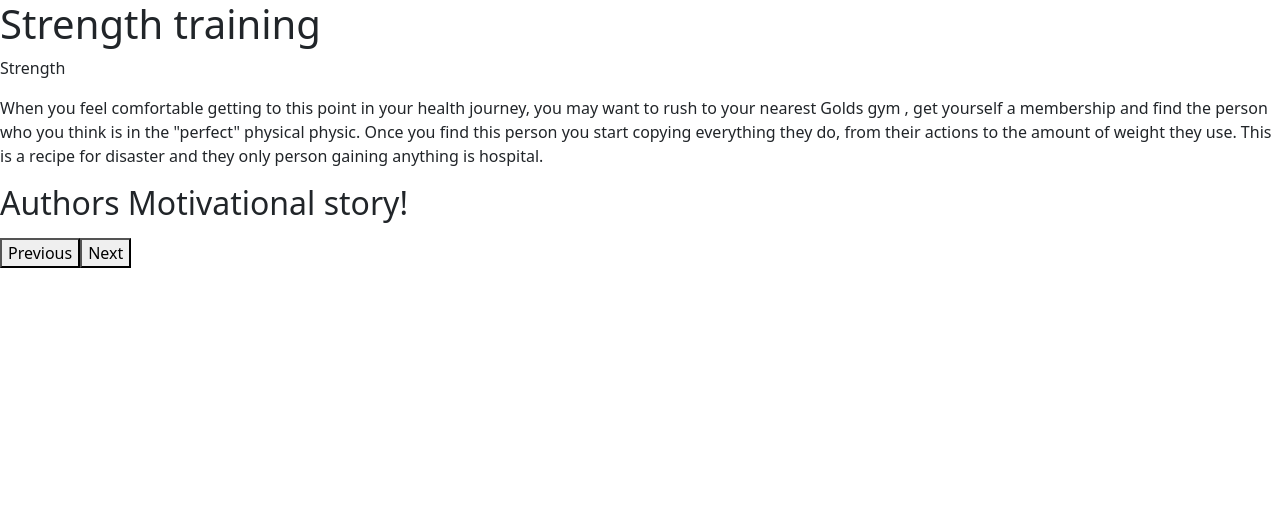
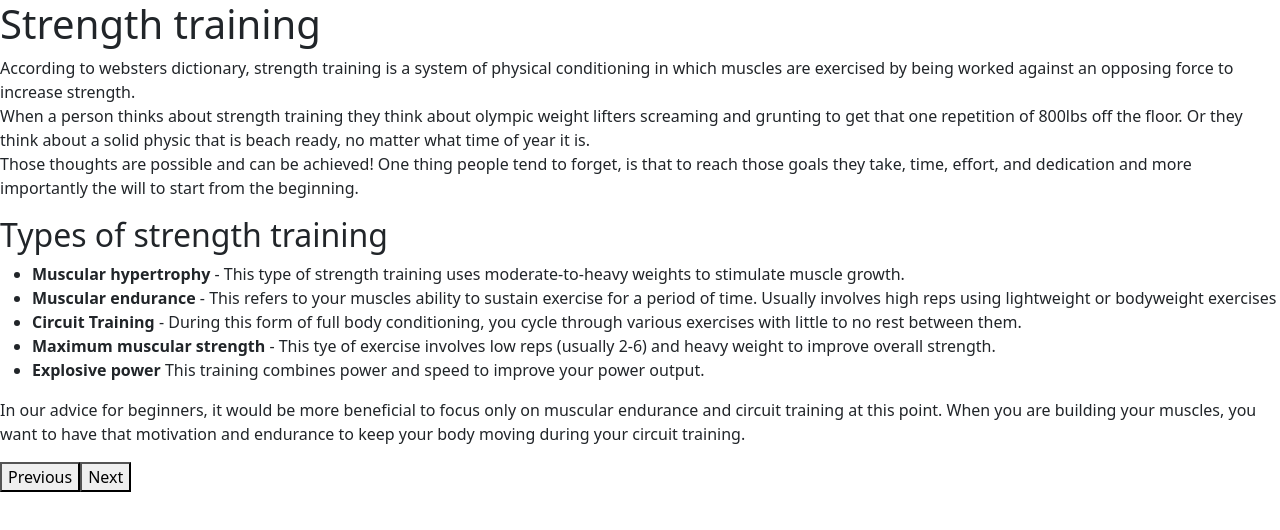
Before and after one commit to calvinalee2006/Beginners-guide-to-fitness, a React (Create React App) app: page /stretching/cardio/WeightTraining in a window 1280 px wide. Shown: the top 530 px of the page. Built offline with nearby package versions, Linux system fonts and the light colour scheme.

Commit message:
working on weight training page.

```diff
--- a/src/components/WeightTraining/WeightTraining.js
+++ b/src/components/WeightTraining/WeightTraining.js
@@ -6,30 +6,28 @@ function WeightTraining() {
   return (
     <>
       <h1>Strength training </h1>
-      <p>Strength </p>
-      {/* <p>Weight lifting generally refers to physical exercise and sports in which people lift weights,
-        often in the form of dumbbells and barbells. People engage in weightlifting for a variety of different
-        reasons. These can include: </p>
-        <ul>
-            <li>Developing physical strength</li>
-            <li>Promoting health and fitness</li>
-            <li>Weightlifting competitions</li>
-            <li>developing a muscular and aesthetic physic</li>
-        </ul>
+      <p>According to websters dictionary, strength training is a system of physical conditioning in which muscles are
+        exercised by being worked against an opposing force to increase strength.
+      <br />
+      When a person thinks about strength training they think about olympic weight lifters screaming and grunting to get that
+        one repetition of 800lbs off the floor. Or they think about a solid physic that is beach ready, no matter what time of year it is.
+        <br />
+        Those thoughts are possible and can be achieved! One thing people tend to forget, is that to reach those goals they take, time, effort, and
+        dedication and more importantly the will to start from the beginning.
+      </p>
 
-        <p>For now the main goal we would like you to focus on is using weight lifting to improve your
-            health and fitness.
-        </p> */}
-
-        <p>When you feel comfortable getting to this point in your health journey, you may want to rush to your
-            nearest Golds gym {/*Add hyperlink to golds gym */}, get yourself a membership and find the person who
-            you think is in the "perfect" physical physic. Once you find this person you start copying everything they do, from
-            their actions to the amount of weight they use. This is a recipe for disaster and they only person gaining
-            anything is hospital.
-        </p>
-
-        <h2>Authors Motivational story!</h2>
-        <p></p>
+      <h2>Types of strength training</h2>
+      <ul>
+      <li><b>Muscular hypertrophy</b> - This type of strength training uses moderate-to-heavy weights to stimulate muscle growth.</li>
+      <li><b>Muscular endurance</b> - This refers to your muscles ability to sustain exercise for a period of time. Usually involves high reps
+      using lightweight or bodyweight exercises</li>
+      <li><b>Circuit Training</b> - During this form of full body conditioning, you cycle through various exercises with little to no rest between them.</li>
+      <li><b>Maximum muscular strength</b> - This tye of exercise involves low reps (usually 2-6) and heavy weight to improve overall strength.</li>
+      <li><b>Explosive power</b> This training combines power and speed to improve your power output.</li>
+      </ul>
+      <p>In our advice for beginners, it would be more beneficial to focus only on muscular endurance and circuit training at this point. When you are building your muscles,
+        you want to have that motivation and endurance to keep your body moving during your circuit training.
+      </p>
 
         <div>
         <button onClick ={() => navigate(-1)}>Previous</button>
```
